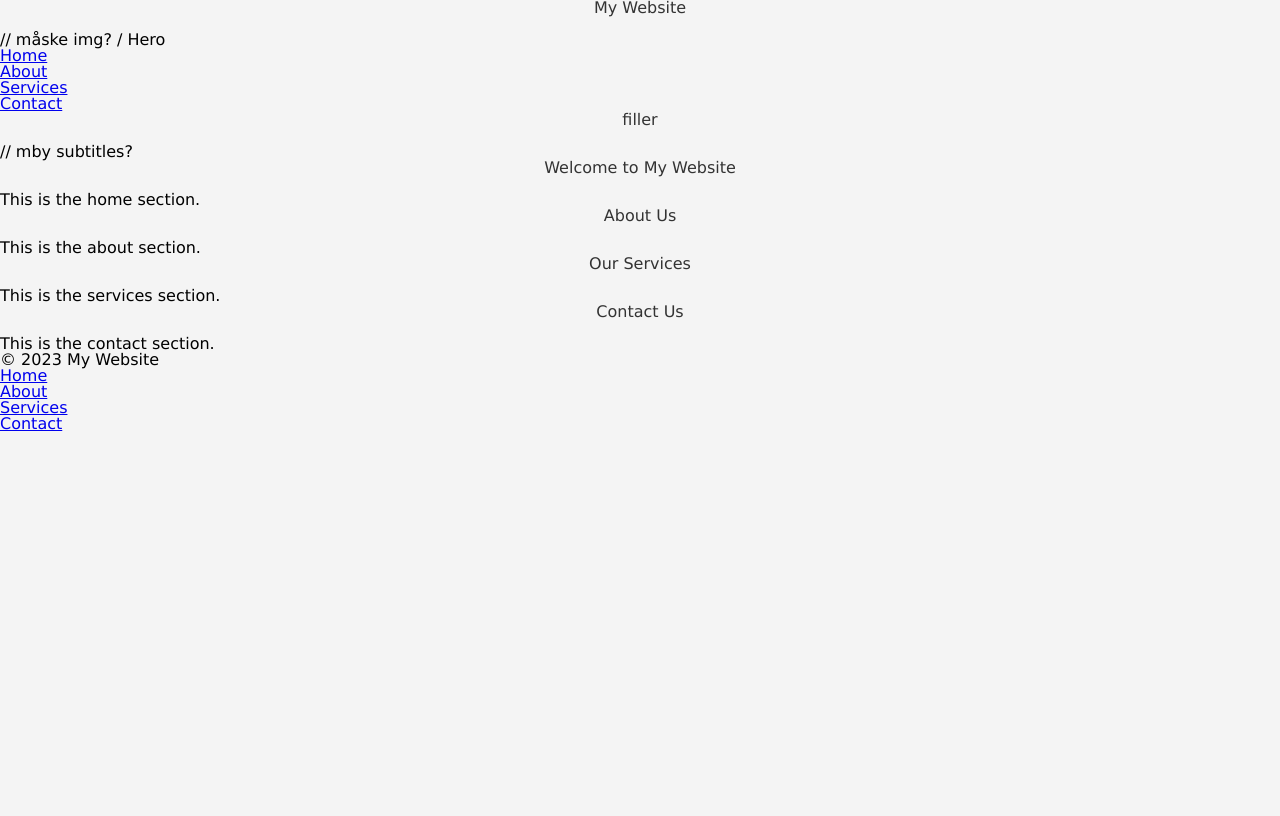
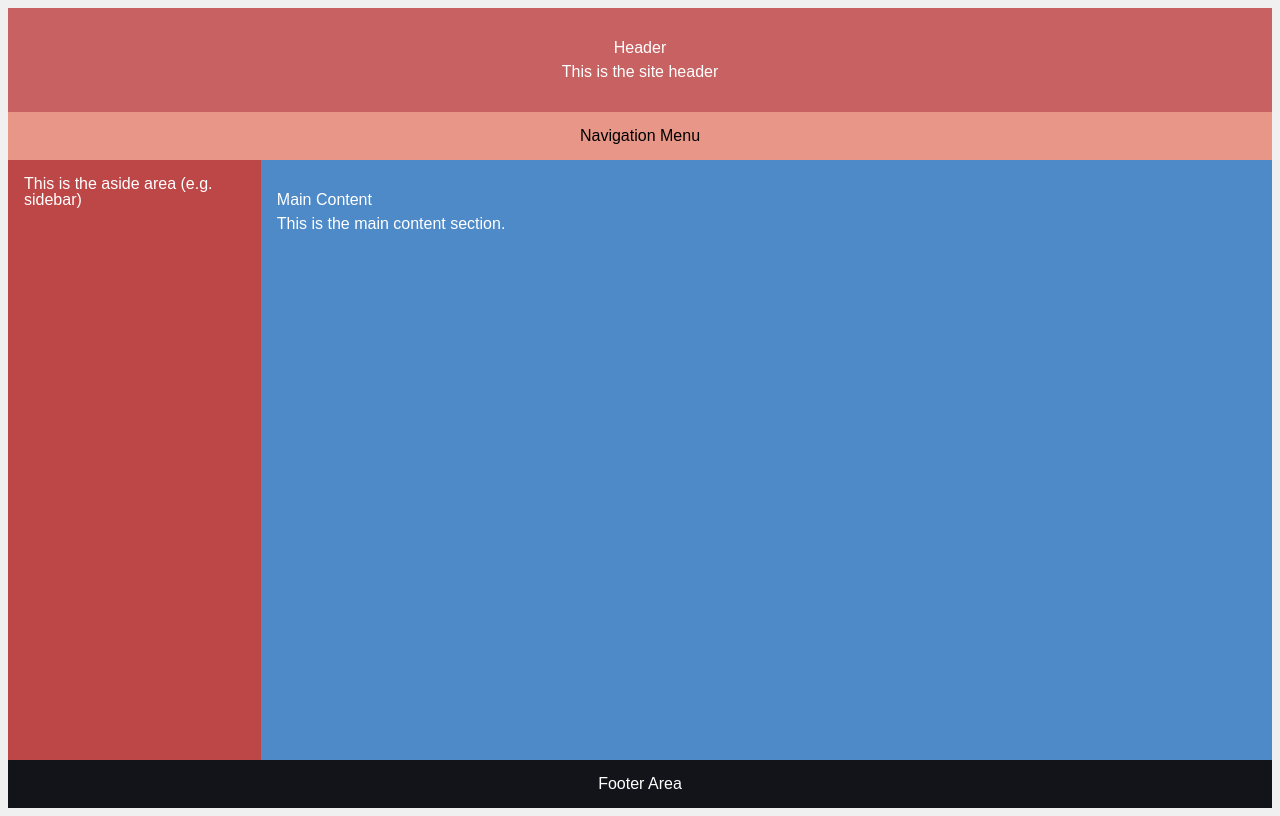
Before and after one commit to MathiasOliverNielsen/One_Pager_Grid_Setup_Aside, a plain HTML site: page index.html in a window 1280 px wide. Drawn offline with Linux system fonts and the light colour scheme.

Commit message:
Add initial layout and styles for the one-page grid setup

```diff
--- /dev/null
+++ b/assets/css/Grid-Area_Aside_onepage.css
@@ -0,0 +1,98 @@
+/* Variables */
+:root {
+  --total-site-bg: #f0f0f0;
+  --header-bg: #c86262;
+  --nav-bg: #e79687;
+  --aside-bg: #bd4646;
+  --main-bg: #4d8ac7;
+  --footer-bg: #13131a;
+  --text-light: #fff;
+  --full-site-margin: 0.5rem;
+  font-family: sans-serif;
+  line-height: 1.6;
+}
+/* Standard Grid Template */
+/*  GRID AREAS */
+body {
+  display: grid;
+  grid-template-areas:
+    "header"
+    "nav"
+    "aside"
+    "main"
+    "footer";
+  grid-template-rows: auto auto auto 1fr auto;
+  grid-template-columns: 1fr;
+  min-height: 100vh;
+  margin: var(--full-site-margin);
+  background-color: var(--total-site-bg);
+  color: #000;
+}
+/* #region Header, Nav, Main, Footer */
+header {
+  grid-area: header;
+  background-color: var(--header-bg);
+  color: var(--text-light);
+  padding: 2rem 1rem;
+  text-align: center;
+}
+
+nav {
+  grid-area: nav;
+  background-color: var(--nav-bg);
+  padding: 1rem;
+  text-align: center;
+}
+
+aside {
+  grid-area: aside;
+  background-color: var(--aside-bg);
+  color: var(--text-light);
+  padding: 1rem;
+}
+
+main {
+  grid-area: main;
+  background-color: var(--main-bg);
+  color: var(--text-light);
+  padding: 2rem 1rem;
+}
+
+footer {
+  grid-area: footer;
+  background-color: var(--footer-bg);
+  color: var(--text-light);
+  padding: 1rem;
+  text-align: center;
+}
+
+h1,
+h2 {
+  margin-bottom: 0.5rem;
+}
+
+section {
+  margin-bottom: 2rem;
+}
+
+/* Responsive layout for medium and up screens */
+@media (min-width: 768px) {
+  body {
+    grid-template-areas:
+      "header  header"
+      "nav     nav"
+      "aside   main"
+      "footer  footer";
+    grid-template-columns: 1fr 3fr;
+    grid-template-rows: auto auto 1fr auto;
+    margin: var(--full-site-margin);
+  }
+}
+
+/* Larger screens */
+@media (min-width: 1024px) {
+  body {
+    grid-template-columns: 1fr 4fr;
+  }
+}
+/* #endregion */
--- a/assets/css/main.css
+++ b/assets/css/main.css
@@ -1,34 +1,2 @@
 @import url(reset.css);
-:root {
-  --primary-color: #333;
-  --secondary-color: #f4f4f4;
-  --background-color: #d3d3d3;
-  --border-color: #ccc;
-  --hover-color: #444;
-  --active-color: #222;
-  --focus-color: #444;
-  --button-color: #4caf50;
-  --button-hover-color: #45a049;
-  --valid-color: green;
-  --invalid-color: red;
-}
-/* #region Global Styles */
-body {
-  font-family: Verdana, Geneva, Tahoma, sans-serif;
-  background-color: var(--secondary-color);
-  color: black;
-}
-
-h1,
-h2,
-h3,
-h4,
-h5,
-h6 {
-  color: var(--primary-color);
-  margin: 0;
-  padding: 0;
-  text-align: center;
-  margin-bottom: 1rem;
-}
-/* #endregion */
+@import url(Grid-Area_Aside_onepage.css);
--- a/index.html
+++ b/index.html
@@ -8,59 +8,34 @@
     <script src="assets/js/script.js" defer></script>
   </head>
   <body>
-    <!-- Global Site Container -->
-    <div class="fullSiteContainer">
-      <!-- Global Header -->
-      <header>
-        <div class="headerContainer">
-          <h1>My Website</h1>
-          // måske img? / Hero
-          <nav>
-            <ul>
-              <li><a href="#home">Home</a></li>
-              <li><a href="#about">About</a></li>
-              <li><a href="#services">Services</a></li>
-              <li><a href="#contact">Contact</a></li>
-            </ul>
-          </nav>
-        </div>
-      </header>
-    </div>
-    <!-- Main Content -->
+    <!-- #region GLOBAL HEADER -->
+    <header>
+      <h1>Header</h1>
+      <p>This is the site header</p>
+    </header>
+    <!-- #endregion -->
+    <!-- #region GLOBAL NAVIGATION -->
+    <nav>
+      <p>Navigation Menu</p>
+    </nav>
+    <!-- #endregion -->
+    <!-- #region GLOBAL ASIDE  -->
+    <aside>
+      <p>This is the aside area (e.g. sidebar)</p>
+    </aside>
+    <!-- #endregion -->
+    <!-- #region GLOBAL MAIN CONTENT -->
     <main>
-      <!-- Main title -->
-      <header><h2>filler</h2></header>
-      // mby subtitles?
-      <section id="home">
-        <h2>Welcome to My Website</h2>
-        <p>This is the home section.</p>
-      </section>
-      <section id="about">
-        <h2>About Us</h2>
-        <p>This is the about section.</p>
-      </section>
-      <section id="services">
-        <h2>Our Services</h2>
-        <p>This is the services section.</p>
-      </section>
-      <section id="contact">
-        <h2>Contact Us</h2>
-        <p>This is the contact section.</p>
+      <section>
+        <h2>Main Content</h2>
+        <p>This is the main content section.</p>
       </section>
     </main>
-    <!-- Global Footer -->
+    <!-- #endregion -->
+    <!-- #region GLOBAL FOOTER -->
     <footer>
-      <div class="footerContainer">
-        <p>&copy; 2023 My Website</p>
-        <nav>
-          <ul>
-            <li><a href="#home">Home</a></li>
-            <li><a href="#about">About</a></li>
-            <li><a href="#services">Services</a></li>
-            <li><a href="#contact">Contact</a></li>
-          </ul>
-        </nav>
-      </div>
+      <p>Footer Area</p>
     </footer>
+    <!-- #endregion -->
   </body>
 </html>
```
